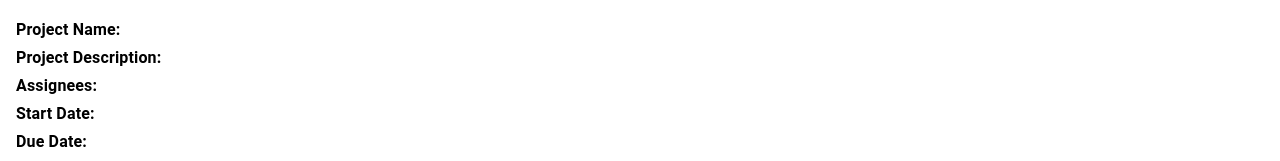
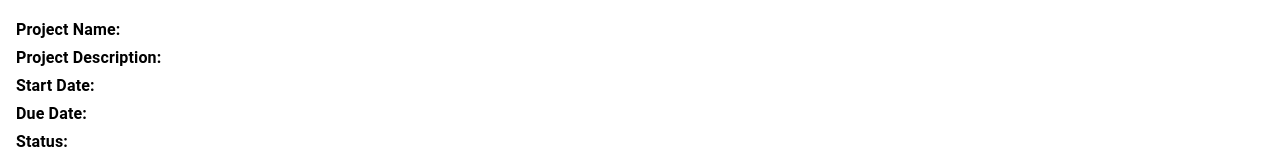
Before and after one commit to nipunayf/highlights, a Next.js app in the folder src/website/highlights/: page /projects/SideDrawer in a window 1280 px wide. Shown: the top 161 px of the page. Built offline with nearby package versions, Linux system fonts and the light colour scheme; no server answers; what @azure/msal-react would draw is missing.

Commit message:
modify drawer

```diff
--- a/src/website/highlights/src/pages/projects/SideDrawer.tsx
+++ b/src/website/highlights/src/pages/projects/SideDrawer.tsx
@@ -75,7 +75,7 @@ const SideDrawer: React.FC = () => {
                     {/* <Typography variant="h6">Project Details</Typography> */}
                     <Typography variant="subtitle1"><strong>Project Name:</strong> {projectDetails.projectName}</Typography>
                     <Typography variant="subtitle1"><strong>Project Description:</strong> {projectDetails.projectDescription}</Typography>
-                    <Typography variant="subtitle1"><strong>Assignees:</strong> {projectDetails.assignees}</Typography>
+                    {/* <Typography variant="subtitle1"><strong>Assignees:</strong> {projectDetails.assignees}</Typography> */}
                     <Typography variant="subtitle1"><strong>Start Date:</strong> {projectDetails.startDate}</Typography>
                     <Typography variant="subtitle1"><strong>Due Date:</strong> {projectDetails.dueDate}</Typography>
                     <Typography variant="subtitle1"><strong>Status:</strong> {projectDetails.status}</Typography>
```
